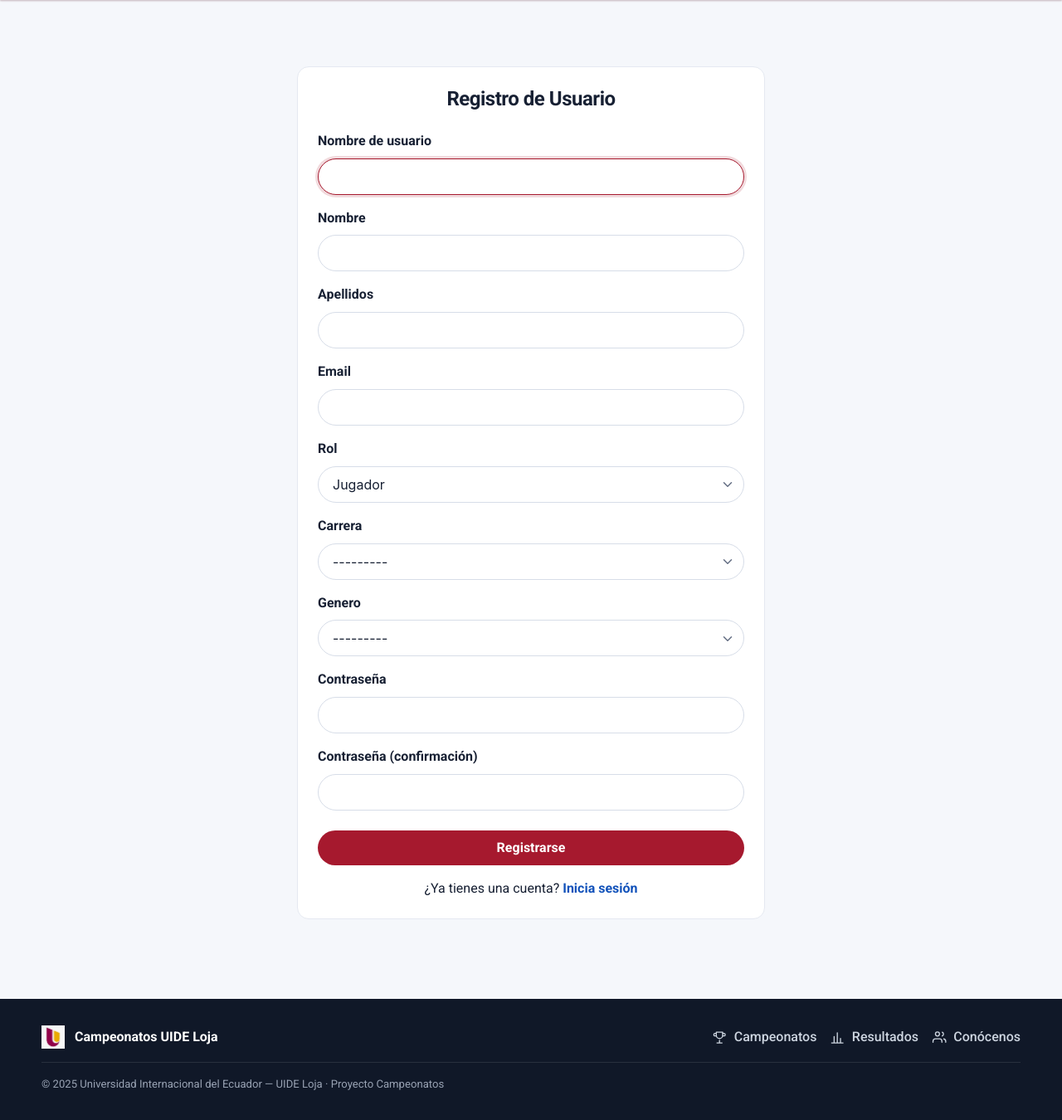
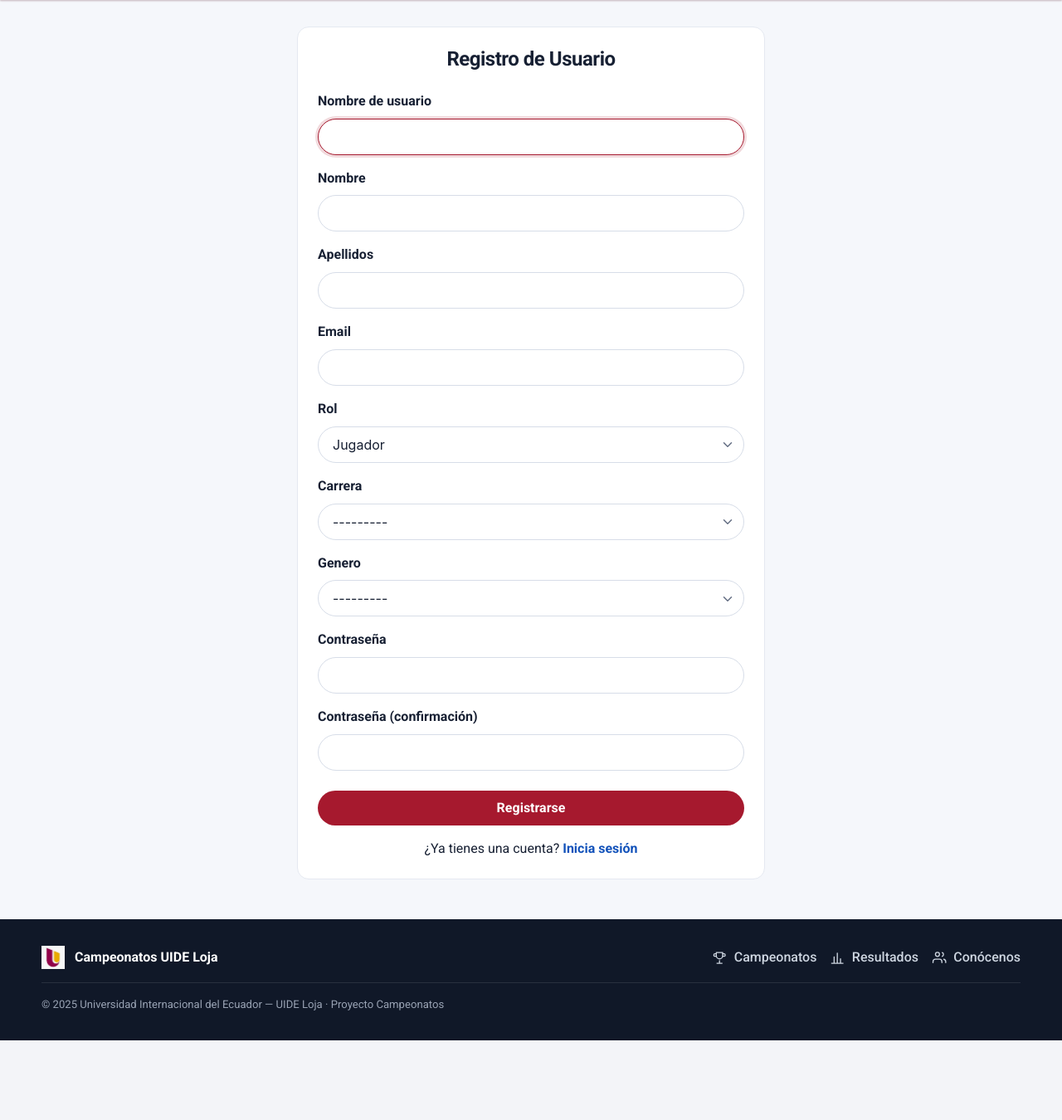
Before and after one commit to Dilan-DS/Campeonatos-UIDE, a Django app: page /panel/admin/crear-usuario/ in a window 1280 px wide. Shown: the part 52-1402 px from the top of the page at 83% size. After the commit the page ends 1306 px from the top, so only its background shows below. Run offline with Django 5.2, Linux system fonts and the light colour scheme; a user stored in the database is signed in; tables that the repository leaves empty hold one stand-in row (values such as "Sample post"); some libraries are stand-ins or nearby versions.

Commit message:
fix: quita el espacio vacio enorme arriba de 41 pantallas
Todas las paginas que envuelven su contenido en <section class="section">
(Bulma) sumaban el padding vertical de esa clase (3rem arriba y abajo) al
de .uide-main, dejando una franja de espacio en blanco entre la navbar y
el titulo de cada pantalla (Registrar Pago, Codigo QR, listados, etc.).
.uide-main ya aporta el espacio vertical de pagina; se anula el vertical
de .section (se conserva el lateral, que si hace falta en movil).

Un solo cambio en CSS arregla las 41 plantillas a la vez, sin tocar logica
ni marcado de ninguna.

```diff
--- a/CampeonatosUIDE/core/static/styles/uide.css
+++ b/CampeonatosUIDE/core/static/styles/uide.css
@@ -297,6 +297,16 @@ body.uide-app {
   max-width: var(--uide-page-max);
 }
 
+/* 41 plantillas envuelven su contenido en <section class="section">. El
+   padding vertical por defecto de Bulma (3rem arriba y abajo) se suma al
+   de .uide-main y deja una franja de espacio vacío enorme entre la navbar
+   y el título de cada pantalla (Registrar Pago, Código QR, etc.). .uide-main
+   ya aporta el espacio vertical de página; .section solo hace falta aquí
+   por su padding lateral en móvil, así que se anula el vertical. */
+.uide-main .section {
+  padding-block: 0;
+}
+
 /* Cabecera de pantalla: título + acción principal, alineados y responsive. */
 .uide-page-head {
   display: flex;
```
